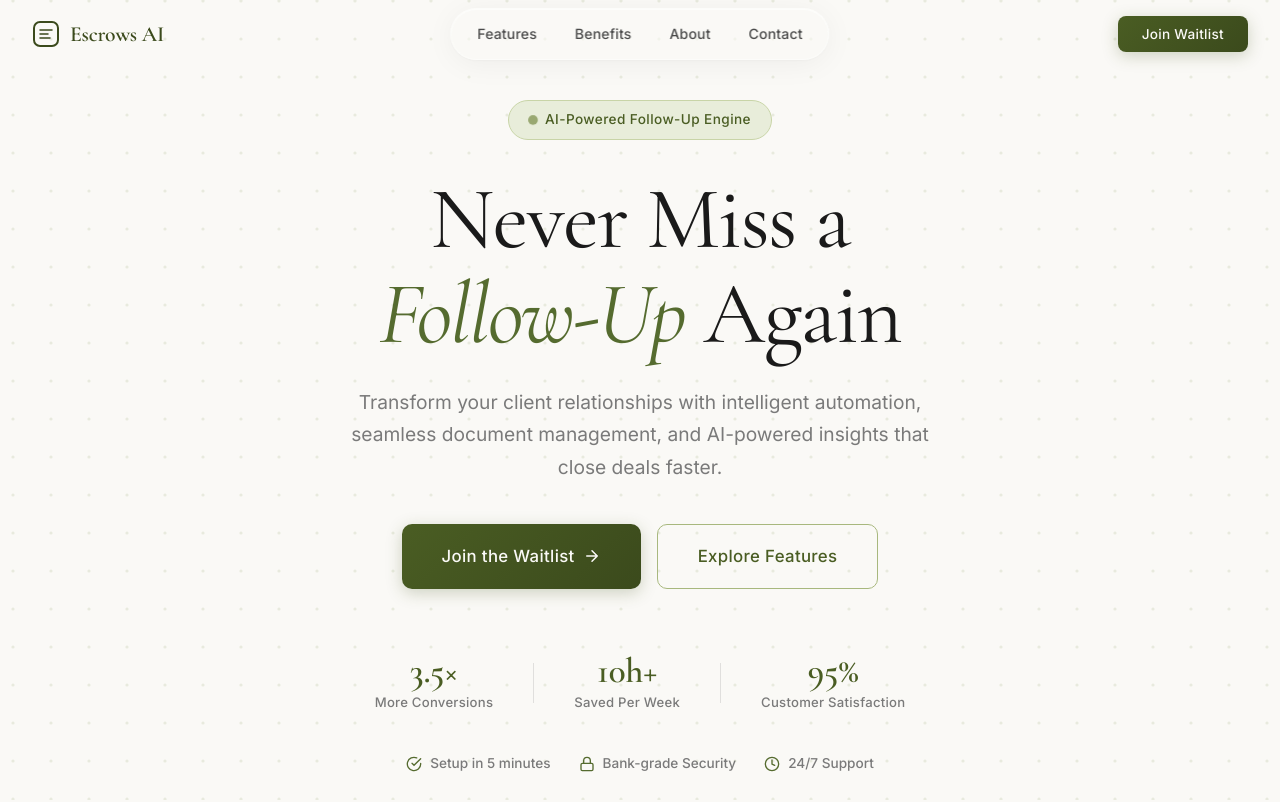
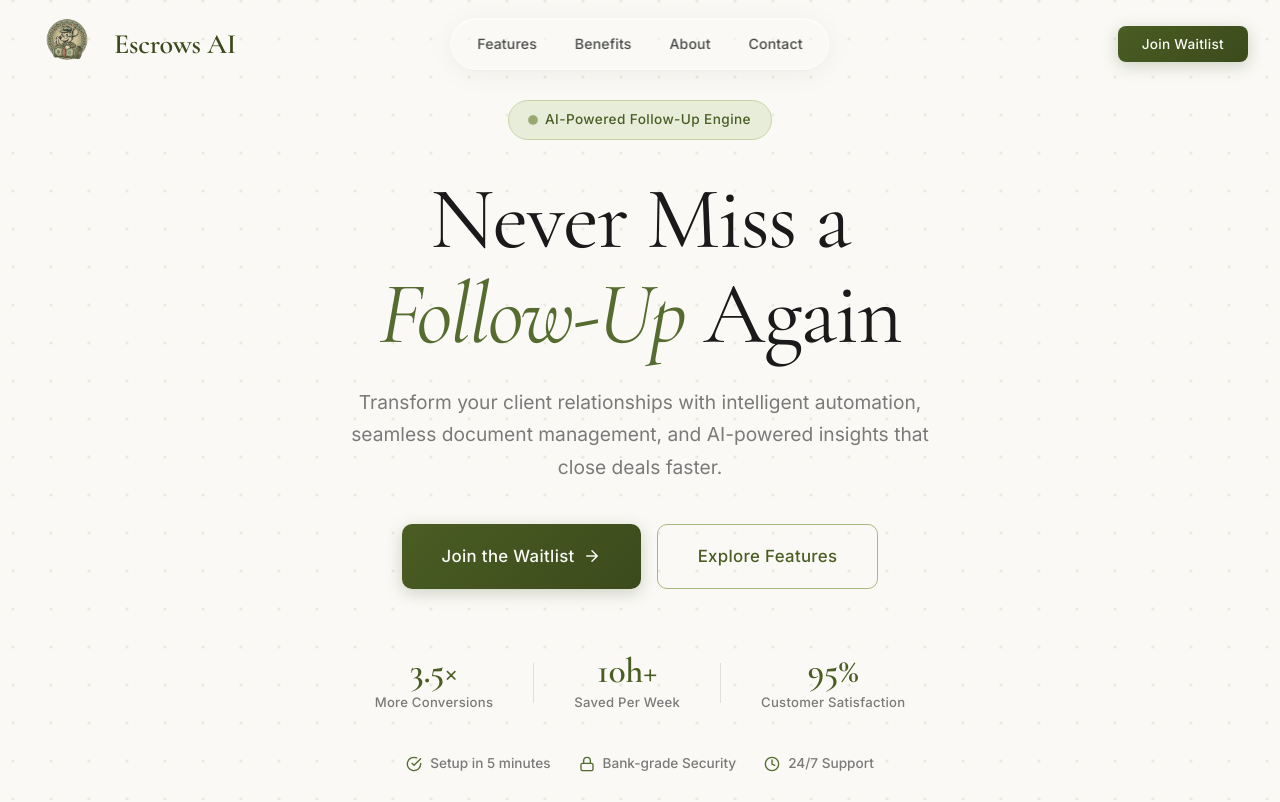
Before and after one commit to DeamosV1415/Escrows-AI, a React (Vite) app: page / in a window 1280 px wide. Shown: the top 802 px of the page. Built offline with nearby package versions, Linux system fonts and the light colour scheme.

Commit message:
logo added. Header fixed.

```diff
--- a/src/components/Navbar.css
+++ b/src/components/Navbar.css
@@ -9,12 +9,12 @@
   display: flex;
   align-items: center;
   justify-content: space-between;
-  padding: 16px 32px;
+  padding: 0 32px 0 12px;
   transition: all var(--transition-medium);
 }
 
 .header--scrolled {
-  padding: 12px 32px;
+  padding: 0 32px 0 12px;
 }
 
 /* ─── Logo (left, outside navbar) ─── */
@@ -22,7 +22,7 @@
 .header__logo {
   display: flex;
   align-items: center;
-  gap: 10px;
+  gap: 0px;
   color: var(--olive-800);
   transition: color var(--transition-fast);
   flex-shrink: 0;
@@ -38,9 +38,19 @@
   justify-content: center;
 }
 
+.header__logo-img {
+  width: 110px;
+  height: 110px;
+  object-fit: contain;
+  border-radius: 0%;
+  margin-right: -8px;
+  margin-top: -12px;
+  margin-bottom: -10px;
+}
+
 .header__logo-text {
   font-family: var(--font-heading);
-  font-size: 1.35rem;
+  font-size: 1.75rem;
   font-weight: 600;
   letter-spacing: -0.01em;
 }
--- a/src/components/Navbar.tsx
+++ b/src/components/Navbar.tsx
@@ -1,5 +1,6 @@
 import { useState, useEffect } from "react";
 import "./Navbar.css";
+import LogoImg from "../assets/Logo.png";
 
 interface NavbarProps {
   onJoinWaitlist: () => void;
@@ -27,23 +28,11 @@ const Navbar: React.FC<NavbarProps> = ({ onJoinWaitlist }) => {
       {/* Logo — outside navbar */}
       <a href="#" className="header__logo">
         <div className="header__logo-icon">
-          <svg width="28" height="28" viewBox="0 0 28 28" fill="none">
-            <rect
-              x="2"
-              y="2"
-              width="24"
-              height="24"
-              rx="6"
-              stroke="currentColor"
-              strokeWidth="2"
-            />
-            <path
-              d="M8 10h12M8 14h8M8 18h10"
-              stroke="currentColor"
-              strokeWidth="1.5"
-              strokeLinecap="round"
-            />
-          </svg>
+          <img
+            src={LogoImg}
+            alt="Escrows AI Logo"
+            className="header__logo-img"
+          />
         </div>
         <span className="header__logo-text">Escrows AI</span>
       </a>
```
Also changed, not shown: src/assets/Logo.png.
